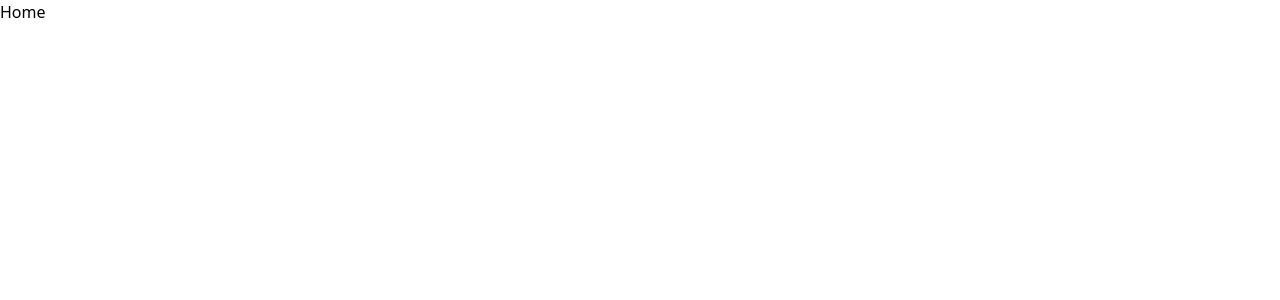
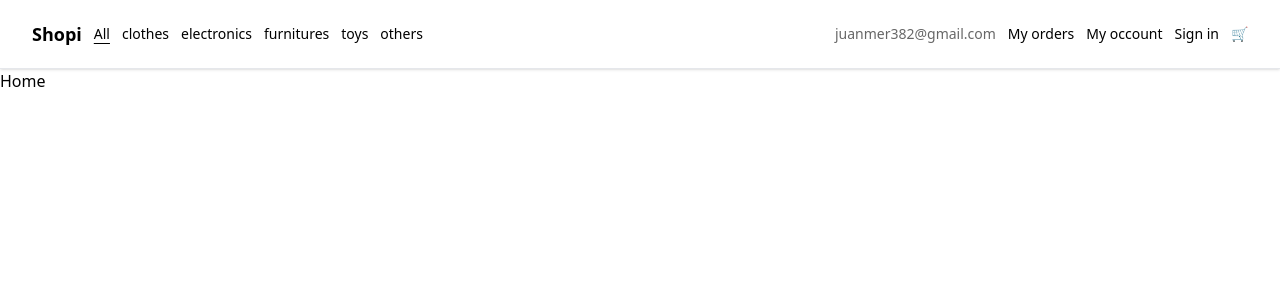
Before and after one commit to Eddy-Huaylla/platzi-curso-react-vite-tailwind-css, a React (Vite) app: page / in a window 1280 px wide. Shown: the top 300 px of the page. Built offline with nearby package versions, Linux system fonts and the light colour scheme.

Commit message:
Add navbar

```diff
--- a/package.json
+++ b/package.json
@@ -67,7 +67,11 @@
       "semi": [
         "error",
         "always"
-      ]
+      ],
+	  "template-curly-spacing" : [
+		"error",
+		"always"
+	  ]
     }
   }
 }
--- a/src/App.jsx
+++ b/src/App.jsx
@@ -1,10 +1,19 @@
+import { BrowserRouter } from 'react-router-dom';
 import { Router } from './routers/Router';
+
+import { NavBar } from './components/NavBar';
 
 import './App.css';
 
 function App () {
 	return (
-		<Router />
+		<BrowserRouter>
+			<header className='sticky top-0 shadow border-b bg-white'>
+				<NavBar />
+			</header>
+
+			<Router />
+		</BrowserRouter>
 	);
 }
 
--- /dev/null
+++ b/src/components/NavBar/index.jsx
@@ -0,0 +1,66 @@
+import React from 'react';
+import { NavLink } from 'react-router-dom';
+import { NAV_CATEGORIES, NAV_RIGHT } from '../../utils/constants';
+
+const NavBar = () => {
+	const textDecoration = 'underline underline-offset-4';
+	const textDecorationHover = 'hover:underline hover:underline-offset-4';
+
+	return (
+		<nav className='flex justify-between items-center z-10 w-full py-5 px-8 text-sm font-light'>
+			<ul className='flex items-center gap-3'>
+				<li>
+					<NavLink
+						to='/'
+						className='font-semibold text-lg'
+					>
+						Shopi
+					</NavLink>
+				</li>
+
+				{
+					NAV_CATEGORIES.map( navCategory => {
+						return (
+							<li
+								key={ navCategory.text }
+								className={ navCategory.className }
+							>
+								<NavLink
+									to={ navCategory.to }
+									className={ ( { isActive } ) => isActive ? `${ textDecoration } ${ textDecorationHover }` : `${ textDecorationHover }` }
+								>
+									{ navCategory.text }
+								</NavLink>
+							</li>
+						);
+					} )
+				}
+			</ul>
+
+			<ul className='flex items-center gap-3'>
+				<li className='text-black/60'>
+					juanmer382@gmail.com
+				</li>
+				{
+					NAV_RIGHT.map( nav => {
+						return (
+							<li
+								key={ nav.text }
+								className={ nav.className }
+							>
+								<NavLink
+									to={ nav.to }
+									className={ ( { isActive } ) => isActive ? `${ textDecoration } ${ textDecorationHover }` : `${ textDecorationHover }` }
+								>
+									{ nav.text }
+								</NavLink>
+							</li>
+						);
+					} )
+				}
+			</ul>
+		</nav>
+	);
+};
+
+export { NavBar };
--- a/src/routers/Router.jsx
+++ b/src/routers/Router.jsx
@@ -1,12 +1,10 @@
 import React from 'react';
-import { BrowserRouter } from 'react-router-dom';
+
 import { AppRouter } from './AppRouter';
 
 const Router = () => {
 	return (
-		<BrowserRouter>
-			<AppRouter />
-		</BrowserRouter>
+		<AppRouter />
 	);
 };
 
--- /dev/null
+++ b/src/utils/constants.js
@@ -0,0 +1,55 @@
+export const NAV_CATEGORIES = [
+	{
+		to: '/',
+		text: 'All',
+		className: ''
+	},
+	{
+		to: '/clothes',
+		text: 'clothes',
+		className: ''
+	},
+	{
+		to: '/electronics',
+		text: 'electronics',
+		className: ''
+	},
+	{
+		to: '/furnitures',
+		text: 'furnitures',
+		className: ''
+	},
+	{
+		to: '/toys',
+		text: 'toys',
+		className: ''
+	},
+	{
+		to: '/others',
+		text: 'others',
+		className: ''
+	}
+];
+
+export const NAV_RIGHT = [
+	{
+		to: '/myorders',
+		text: 'My orders',
+		className: ''
+	},
+	{
+		to: '/myoccount',
+		text: 'My occount',
+		className: ''
+	},
+	{
+		to: '/signin',
+		text: 'Sign in',
+		className: ''
+	},
+	{
+		to: '/shoppcar',
+		text: '🛒',
+		className: ''
+	}
+];
```
